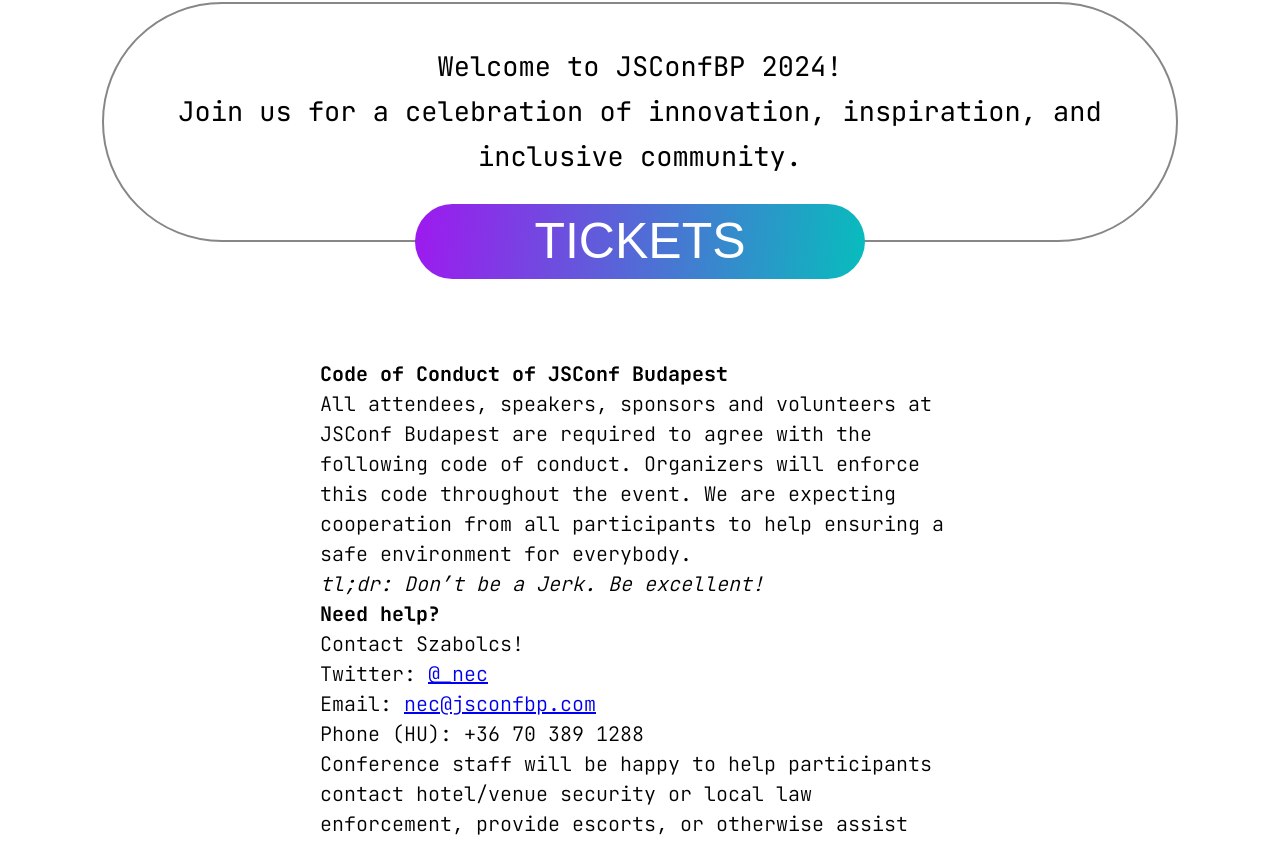
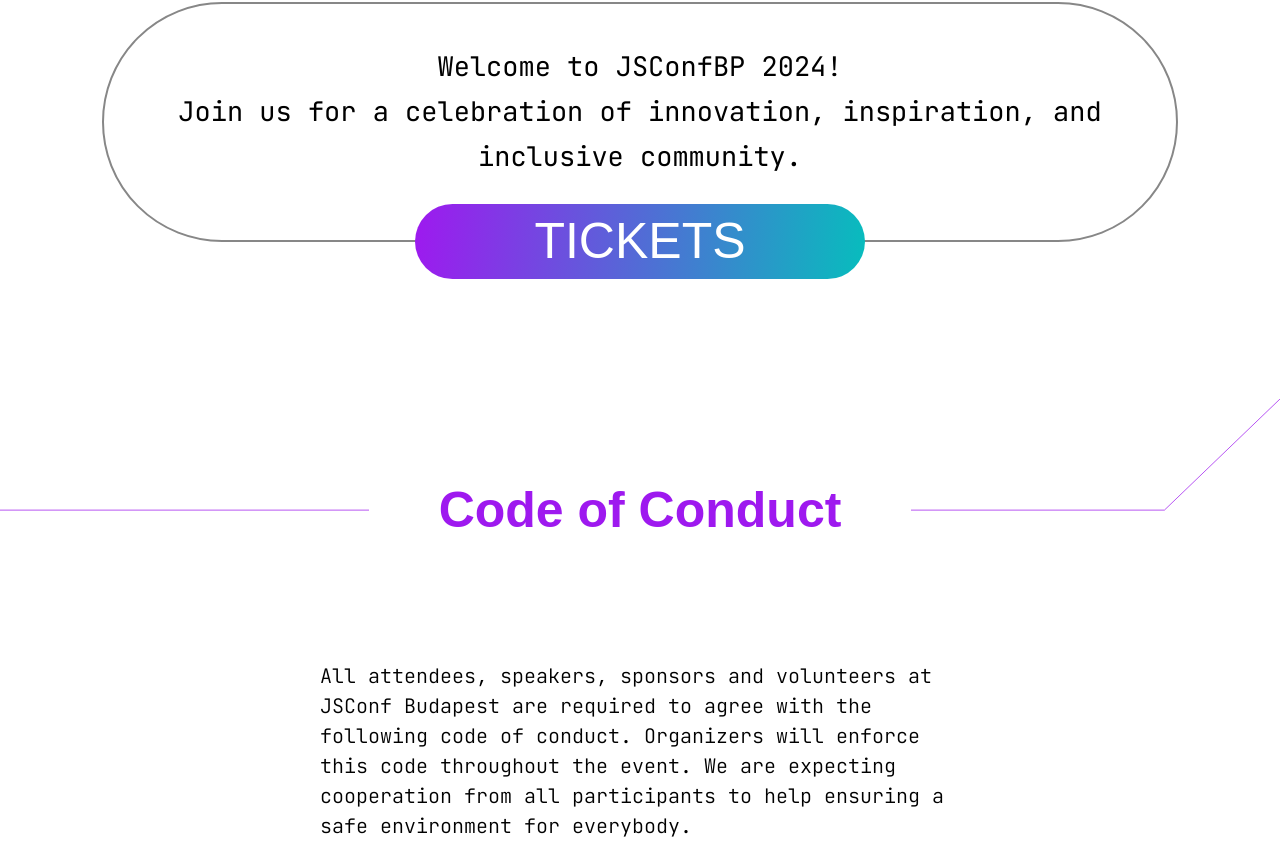
Before and after one commit to JSConfBp/2024.jsconfbp.com, a Next.js app: page /code-of-conduct in a window 1280 px wide. Shown: the part 467-1310 px from the top of the page. Built offline with nearby package versions, Linux system fonts and the light colour scheme; a web font is replaced by a local one.

Commit message:
use divider on pages

```diff
--- a/pages/budapest-guide.mdx
+++ b/pages/budapest-guide.mdx
@@ -1,7 +1,10 @@
 import WideImage from "../ui/wide-image";
 import Layout from "../ui/layout";
+import Divider from "../ui/divider";
 
-# Budapest Guide
+<Divider>
+  <h1>Budapest Guide</h1>
+</Divider>
 
 Often described as the "Little Paris of Middle Europe", Budapest is famous not only for the monuments
 reflecting its own 1,000-year-old culture, but also for the relics of others who settled here before that.
--- a/pages/code-of-conduct.tsx
+++ b/pages/code-of-conduct.tsx
@@ -1,5 +1,6 @@
 import React from 'react'
 import Layout from '../ui/layout'
+import Divider from '../ui/divider'
 
 function CodeOfConduct() {
     return (
@@ -7,9 +8,11 @@ function CodeOfConduct() {
             title="Code of Conduct"
             pathName="/code-of-conduct"
         >
-            <h1>
-                Code of Conduct of JSConf Budapest
-            </h1>
+            <Divider>
+                <h1>
+                    Code of Conduct
+                </h1>
+            </Divider>
             <p>
                 All attendees, speakers, sponsors and volunteers at JSConf Budapest are
                 required to agree with the following code of conduct. Organizers will
--- a/pages/sponsors.tsx
+++ b/pages/sponsors.tsx
@@ -1,11 +1,11 @@
-import { Divider } from "../ui/divider"
+import Divider from "../ui/divider"
 import Layout from "../ui/layout"
 
 
 function Sponsors() {
     return (
         <Layout title="Sponsors" pathName="/sponsors">
-            <Divider type="symmetric" color="secondary" >
+            <Divider>
                 <h1>Sponsorship</h1>
             </Divider>
         </Layout>
--- a/ui/divider.tsx
+++ b/ui/divider.tsx
@@ -26,11 +26,11 @@ function SymmetricLine({ color = 'var(--secondary)' }) {
 type DividerProps = {
     className?: string;
     type?: "asymmetric" | "symmetric";
-    color: OmitFirstTwoChars<keyof typeof CSSVariableColors>;
+    color?: OmitFirstTwoChars<keyof typeof CSSVariableColors>;
     children?: React.ReactNode | React.ReactNode[];
 }
 
-export function Divider({ className = "", type = "asymmetric", color = "secondary", children }: DividerProps) {
+export default function Divider({ className = "", type = "asymmetric", color = "secondary", children }: DividerProps) {
 
     let firstChild: React.ReactNode | undefined = undefined;
 
```
